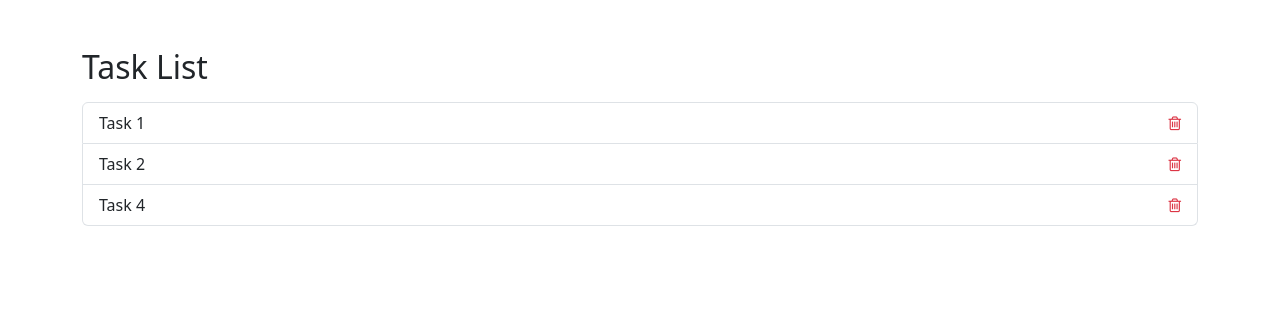
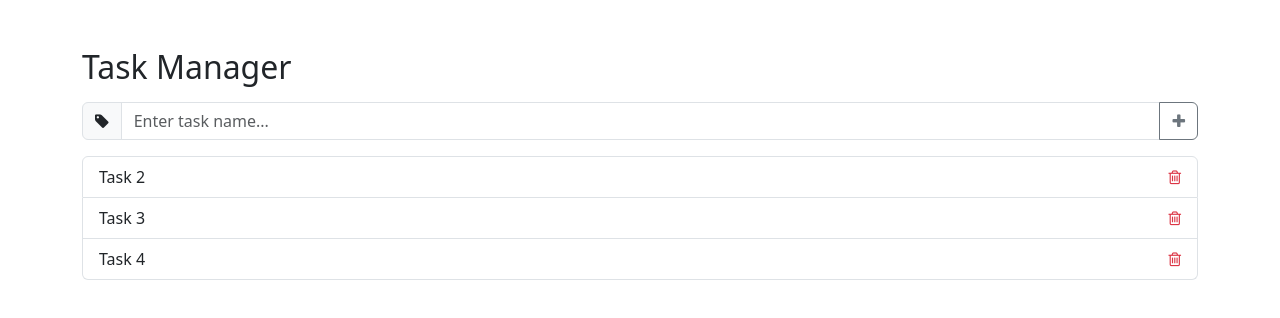
Before and after one commit to estherlopezdam/lab-js-dom-maniputation, a plain HTML site: page index.html in a window 1280 px wide. Both pictures are taken after a click on the button 1174 px from the left and 205 px from the top of the page. Drawn offline with nearby package versions, Linux system fonts and the light colour scheme.

Commit message:
feat: iteration 2

```diff
--- a/assets/js/main.js
+++ b/assets/js/main.js
@@ -1,10 +1,10 @@
 window.addEventListener('DOMContentLoaded', () => {
   console.log('DOM LOADED!!');
 
-  const taskManager = new TaskManager('tasks-container');
-  taskManager.add('Task 1');
-  taskManager.add('Task 2');
-  taskManager.add('Task 3');
-  taskManager.add('Task 4');
+  const taskManager = new TaskManager('tasks-container', 'create-task-form');
+  taskManager.add({ name: 'Task 1' });
+  taskManager.add({ name: 'Task 2' });
+  taskManager.add({ name: 'Task 3' });
+  taskManager.add({ name: 'Task 4' });
   taskManager.render();
 });
--- a/assets/js/models/task-manager.js
+++ b/assets/js/models/task-manager.js
@@ -1,12 +1,31 @@
 class TaskManager {
 
-  constructor(containerId) {
+  constructor(containerId, createTaskFormId) {
     this.containerId = containerId;
+    this.createTaskFormId = createTaskFormId;
     this.tasks = [];
+
+    document.getElementById(this.createTaskFormId)
+      .addEventListener('submit', (event) => this.onTaskFormSubmit(event));
   }
 
-  add(name) {
-    this.tasks.push({ id: self.crypto.randomUUID(), name });
+  onTaskFormSubmit(event) {
+    event.preventDefault();
+
+    const form = event.target;
+    const task = Object.fromEntries(new FormData(form).entries());
+    if (task.name.trim() !== '') {
+      this.add(task);
+      form.reset();
+      this.render();
+    }
+  }
+
+  add(task) {
+    this.tasks.push({
+      id: self.crypto.randomUUID(),
+      name: task.name
+    });
   }
 
   delete(id) {
--- a/index.html
+++ b/index.html
@@ -20,7 +20,16 @@
 <body>
 
   <div class="container py-5">
-    <h2 class="fw-light mb-3">Task List</h2>
+    <h2 class="fw-light mb-3">Task Manager</h2>
+
+    <form id="create-task-form" action="/" method="post">
+      <div class="input-group mb-3">
+        <span class="input-group-text"><i class="fa fa-tag"></i></span>
+        <input name="name" type="text" class="form-control" placeholder="Enter task name...">
+        <button class="btn btn-outline-secondary" type="submit"><i class="fa fa-plus"></i></button>
+      </div>
+    </form>
+
     <ul id="tasks-container" class="list-group">
       <li class="list-group-item d-flex gap-1 align-items-baseline">
         <div class="me-auto">Task 1</div>
```
